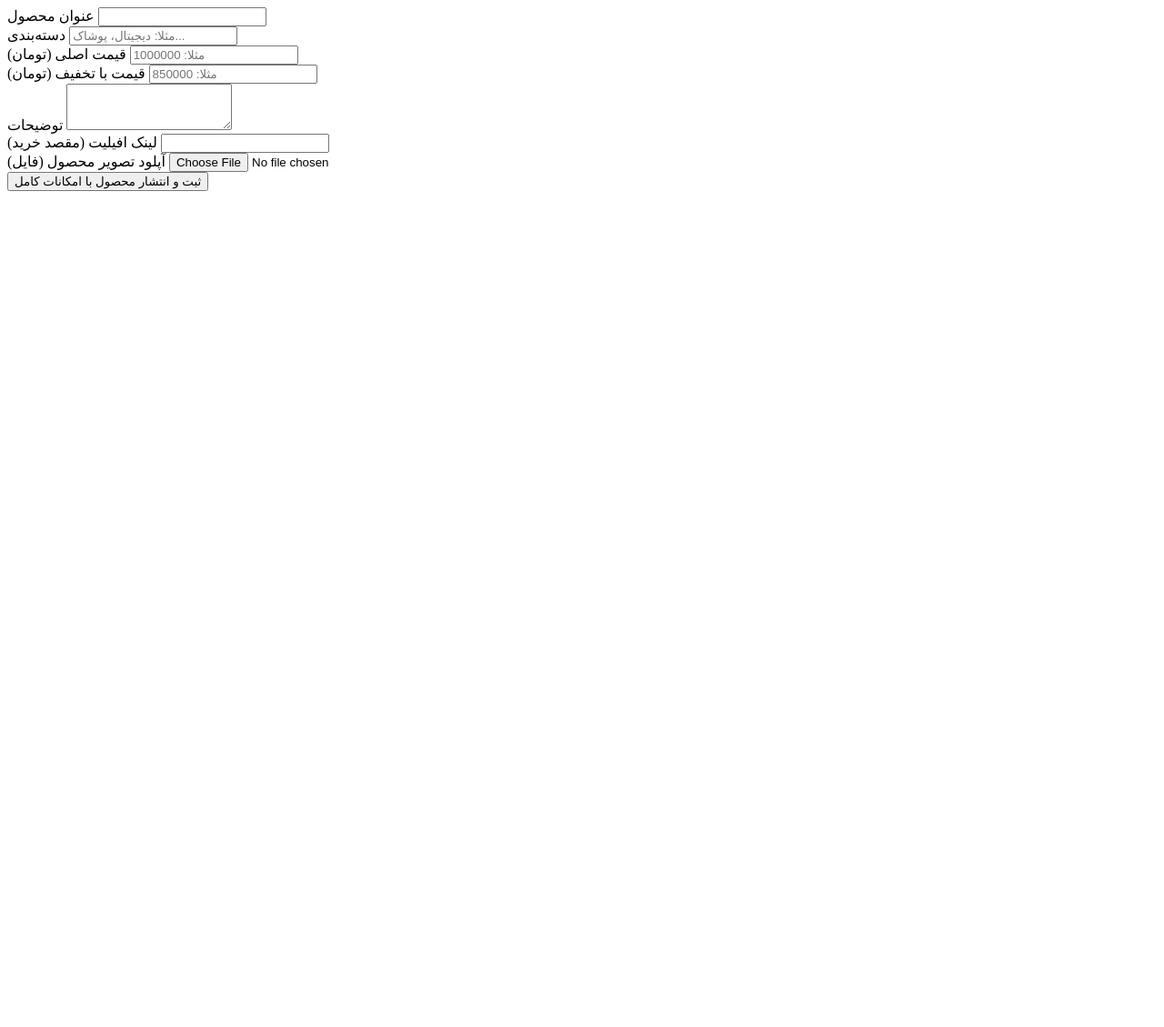
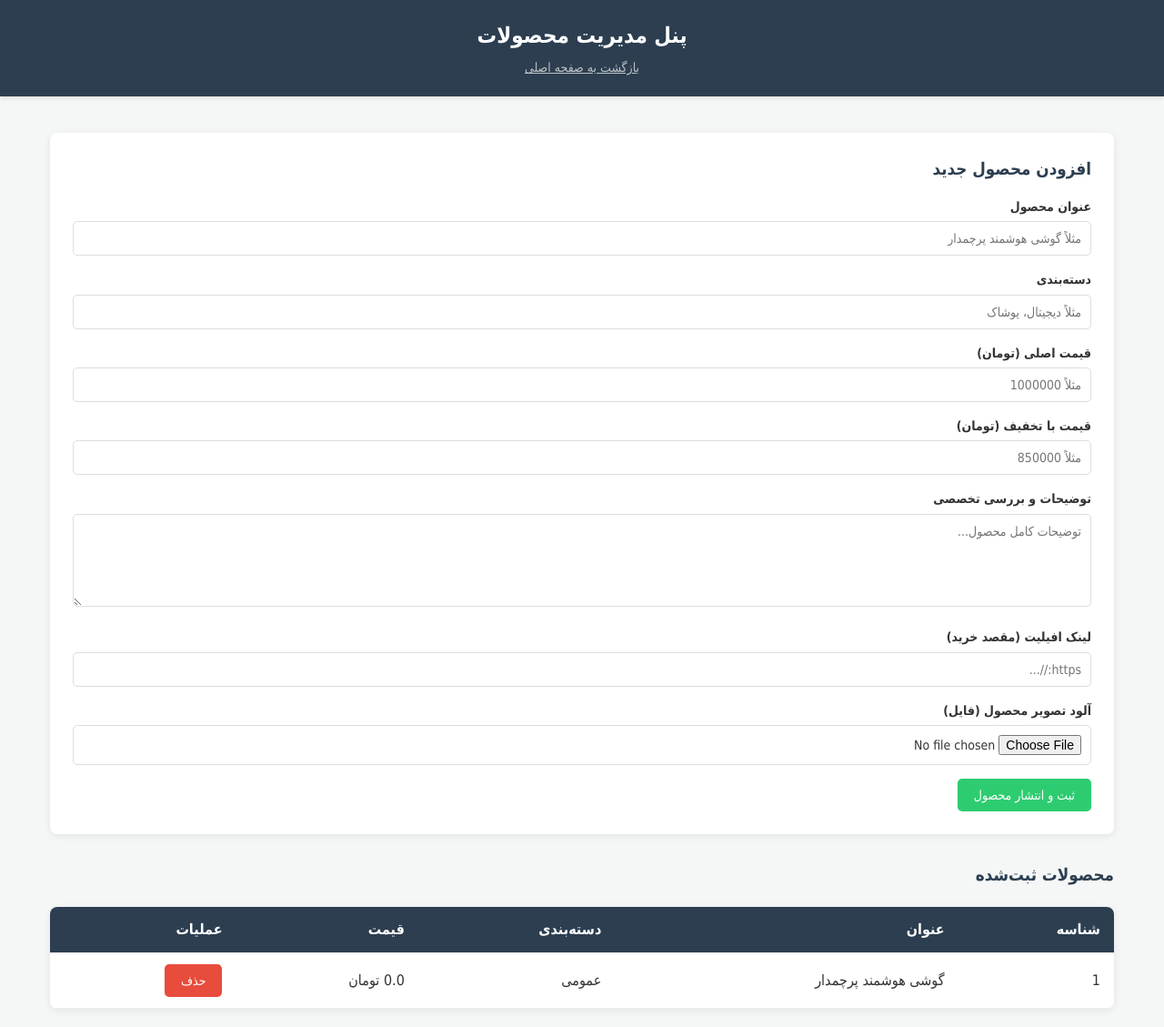
Before and after one commit to bigkhazaei-cpu/my-affiliate-site, a Flask app: page /admin in a window 1280 px wide. Shown: the whole page at 91% size. Before the commit the page ends 210 px from the top, so only its background shows below. Run offline with Flask 3, Linux system fonts and the light colour scheme; the visitor is signed in with stand-in values (Sample User, id 1); data comes from the database, SQL or seed files in the repository.

Commit message:
Update admin.html

```diff
--- a/templates/admin.html
+++ b/templates/admin.html
@@ -1,36 +1,90 @@
-<!-- در بخش فرم admin.html -->
-<form method="POST" action="/admin/add" enctype="multipart/form-data" class="grid grid-cols-1 md:grid-cols-2 gap-6">
-    <div>
-        <label class="block text-sm font-medium text-slate-700 mb-2">عنوان محصول</label>
-        <input type="text" name="title" required class="w-full bg-slate-50 border border-slate-200 rounded-xl px-4 py-3 text-sm focus:outline-none focus:border-violet-500">
+<!DOCTYPE html>
+<html lang="fa" dir="rtl">
+<head>
+    <meta charset="UTF-8">
+    <meta name="viewport" content="width=device-width, initial-scale=1.0">
+    <title>پنل ادمین - مدیریت محصولات</title>
+    <link rel="stylesheet" href="{{ url_for('static', filename='style.css') }}">
+</head>
+<body>
+
+    <header>
+        <h1>پنل مدیریت محصولات</h1>
+        <p><a href="{{ url_for('home') }}" style="color: #bdc3c7; text-decoration: underline;">بازگشت به صفحه اصلی</a></p>
+    </header>
+
+    <div class="container">
+        <!-- فرم افزودن محصول -->
+        <div class="admin-form" style="max-width: 100%; margin-bottom: 30px;">
+            <h3 style="margin-bottom: 15px; color: #2c3e50;">افزودن محصول جدید</h3>
+            <form method="POST" action="{{ url_for('admin') }}" enctype="multipart/form-data">
+                <div class="form-group">
+                    <label>عنوان محصول</label>
+                    <input type="text" name="title" required placeholder="مثلاً گوشی هوشمند پرچمدار">
                 </div>
-    <div>
-        <label class="block text-sm font-medium text-slate-700 mb-2">دسته‌بندی</label>
-        <input type="text" name="category" required placeholder="مثلا: دیجیتال، پوشاک..." class="w-full bg-slate-50 border border-slate-200 rounded-xl px-4 py-3 text-sm focus:outline-none focus:border-violet-500">
+                <div class="form-group">
+                    <label>دسته‌بندی</label>
+                    <input type="text" name="category" placeholder="مثلاً دیجیتال، پوشاک">
                 </div>
-    <div>
-        <label class="block text-sm font-medium text-slate-700 mb-2">قیمت اصلی (تومان)</label>
-        <input type="number" name="price" placeholder="مثلا: 1000000" class="w-full bg-slate-50 border border-slate-200 rounded-xl px-4 py-3 text-sm focus:outline-none focus:border-violet-500">
+                <div class="form-group">
+                    <label>قیمت اصلی (تومان)</label>
+                    <input type="number" name="price" placeholder="مثلاً 1000000">
                 </div>
-    <div>
-        <label class="block text-sm font-medium text-slate-700 mb-2">قیمت با تخفیف (تومان)</label>
-        <input type="number" name="discount_price" placeholder="مثلا: 850000" class="w-full bg-slate-50 border border-slate-200 rounded-xl px-4 py-3 text-sm focus:outline-none focus:border-violet-500">
+                <div class="form-group">
+                    <label>قیمت با تخفیف (تومان)</label>
+                    <input type="number" name="discount_price" placeholder="مثلاً 850000">
                 </div>
-    <div class="md:col-span-2">
-        <label class="block text-sm font-medium text-slate-700 mb-2">توضیحات</label>
-        <textarea name="description" rows="3" class="w-full bg-slate-50 border border-slate-200 rounded-xl px-4 py-3 text-sm focus:outline-none focus:border-violet-500"></textarea>
+                <div class="form-group">
+                    <label>توضیحات و بررسی تخصصی</label>
+                    <textarea name="description" rows="5" placeholder="توضیحات کامل محصول..."></textarea>
                 </div>
-    <div>
-        <label class="block text-sm font-medium text-slate-700 mb-2">لینک افیلیت (مقصد خرید)</label>
-        <input type="url" name="affiliate_link" required class="w-full bg-slate-50 border border-slate-200 rounded-xl px-4 py-3 text-sm focus:outline-none focus:border-violet-500">
+                <div class="form-group">
+                    <label>لینک افیلیت (مقصد خرید)</label>
+                    <input type="text" name="affiliate_link" placeholder="https://...">
                 </div>
-    <div>
-        <label class="block text-sm font-medium text-slate-700 mb-2">آپلود تصویر محصول (فایل)</label>
-        <input type="file" name="image_file" class="w-full bg-slate-50 border border-slate-200 rounded-xl px-3 py-2 text-sm text-slate-500 file:mr-4 file:py-2 file:px-4 file:rounded-xl file:border-0 file:text-sm file:font-semibold file:bg-violet-50 file:text-violet-700 hover:file:bg-violet-100">
+                <div class="form-group">
+                    <label>آلود تصویر محصول (فایل)</label>
+                    <input type="file" name="image">
                 </div>
-    <div class="md:col-span-2">
-        <button type="submit" class="bg-violet-600 hover:bg-violet-700 text-white font-medium px-6 py-3 rounded-xl transition shadow-md shadow-violet-200 w-full md:w-auto">
-            ثبت و انتشار محصول با امکانات کامل
-        </button>
+                <button type="submit" class="btn btn-success">ثبت و انتشار محصول</button>
+            </form>
         </div>
+
+        <!-- لیست محصولات موجود برای مدیریت -->
+        <h3 style="margin-bottom: 15px; color: #2c3e50;">محصولات ثبت‌شده</h3>
+        <table>
+            <thead>
+                <tr>
+                    <th>شناسه</th>
+                    <th>عنوان</th>
+                    <th>دسته‌بندی</th>
+                    <th>قیمت</th>
+                    <th>عملیات</th>
+                </tr>
+            </thead>
+            <tbody>
+                {% if products %}
+                    {% for p in products %}
+                    <tr>
+                        <td>{{ p.id }}</td>
+                        <td>{{ p.title }}</td>
+                        <td>{{ p.category or 'عمومی' }}</td>
+                        <td>{{ p.discount_price if p.discount_price > 0 else p.price }} تومان</td>
+                        <td>
+                            <form action="{{ url_for('delete_product', product_id=p.id) }}" method="POST" style="display:inline;">
+                                <button type="submit" class="btn btn-danger" onclick="return confirm('آیا از حذف این محصول مطمئن هستید؟')">حذف</button>
                             </form>
+                        </td>
+                    </tr>
+                    {% endfor %}
+                {% else %}
+                    <tr>
+                        <td colspan="5" style="text-align: center; color: #7f8c8d;">هیچ محصولی ثبت نشده است.</td>
+                    </tr>
+                {% endif %}
+            </tbody>
+        </table>
+    </div>
+
+</body>
+</html>
```
Lines whose indentation alone changed are shown as unchanged.
